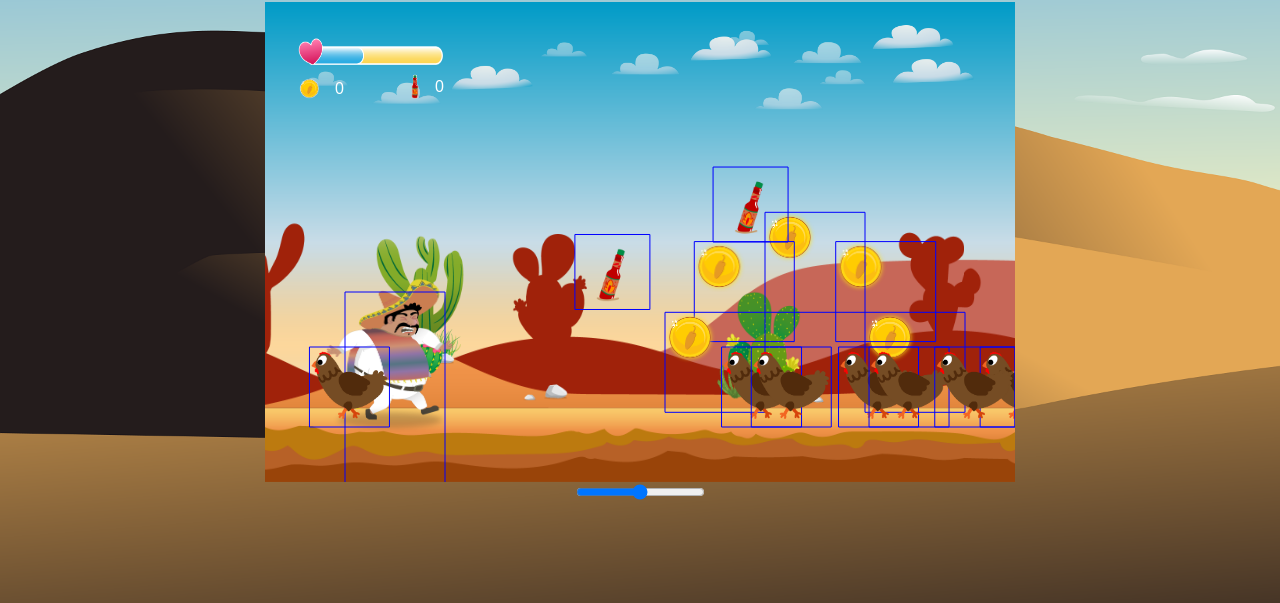
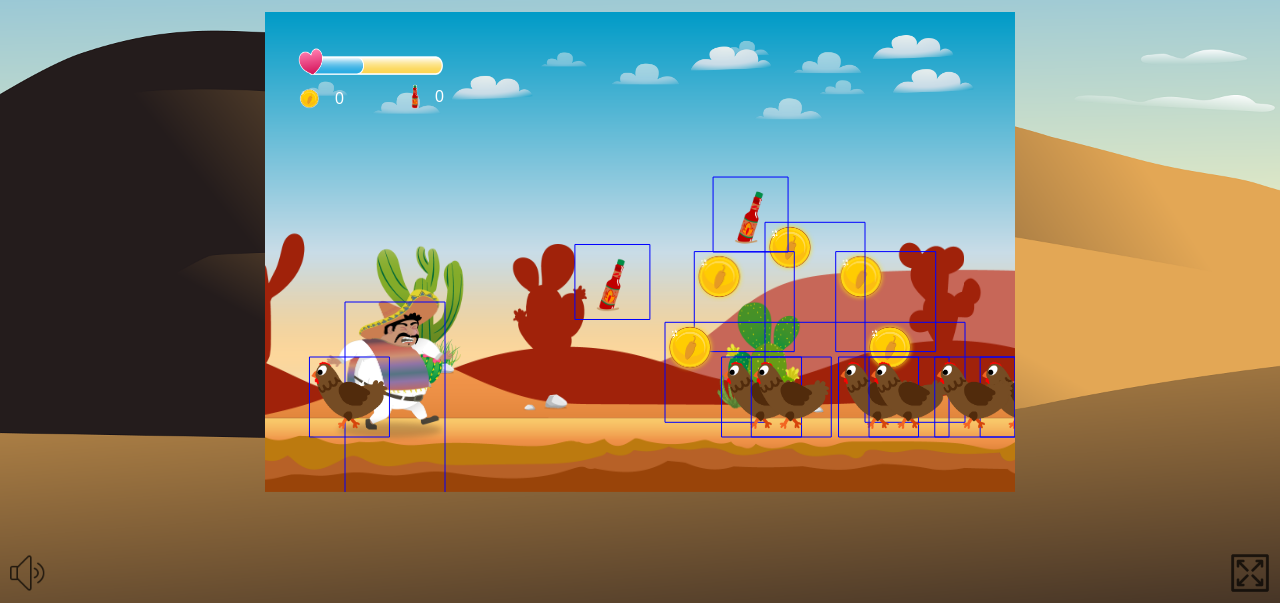
Before and after one commit to MertEfe96/El-Pollo-Loco, a plain HTML site: page index.html in a window 1280 px wide. Shown: the part 197-800 px from the top of the page. Drawn offline with Linux system fonts and the light colour scheme; animation ran at ten frames a second; a web font is replaced by a local one.

Commit message:
added Full Screen

```diff
--- a/index.html
+++ b/index.html
@@ -31,7 +31,12 @@
       <strong>Tasten:</strong> <span id="key-status">---</span>
     </div>
 
+    <div class="volumeControl" onmouseover="showInput('volumeSlider')" onmouseleave="hideInput('volumeSlider')">
+      <img src="./img/11_Icons/Volume_Icon.png" class="volumeIcon" alt="">
     <input type="range" id="volumeSlider" min="0" max="1" step="0.01" value="0.5">
+    </div>
+
+    <img src="./img/11_Icons/Fullscreen.png" class="fullscreenIcon" onclick="fullscreen()">
 
   </body>
 </html>
--- a/js/game.js
+++ b/js/game.js
@@ -85,3 +85,17 @@ window.addEventListener("input", () => {
   const volume = parseFloat(slider.value);
   world.setVolume(volume);
 });
+
+function showInput(id) {
+  input = document.getElementById(id);
+  input.style.display = "block";
+}
+
+function hideInput(id) {
+  input = document.getElementById(id);
+  input.style.display = "none";
+}
+
+function fullscreen() {
+  canvas.requestFullscreen();
+}
--- a/style.css
+++ b/style.css
@@ -38,3 +38,32 @@ canvas {
   border-radius: 8px;
   z-index: 1000;
 }
+
+.volumeControl {
+  display: flex;
+  position: absolute;
+  bottom: 10px;
+  left: 10px;
+  width: 120px;
+  z-index: 10;
+  opacity: 0.7;
+}
+
+.volumeIcon {
+  width: 40px;
+  height: 40px;
+}
+
+#volumeSlider {
+  display: none;
+}
+
+.fullscreenIcon {
+  position: absolute;
+  bottom: 10px;
+  right: 10px;
+  width: 40px;
+  height: 40px;
+  z-index: 9999;
+  opacity: 0.7;
+}
```
Also changed, not shown: img/11_Icons/Fullscreen.png (added), img/11_Icons/Volume_Icon.png (added).
